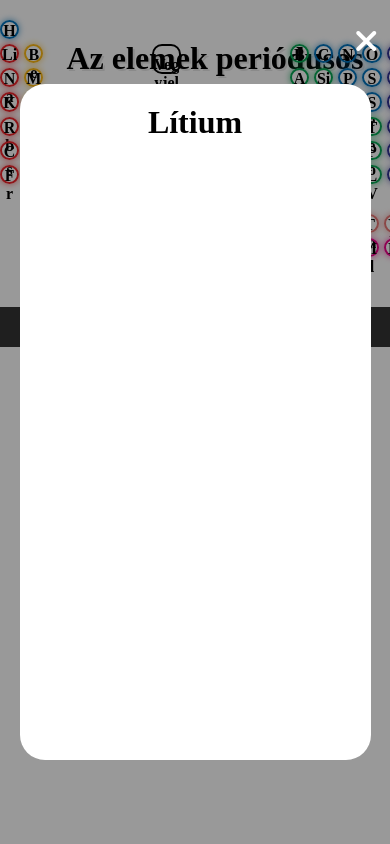
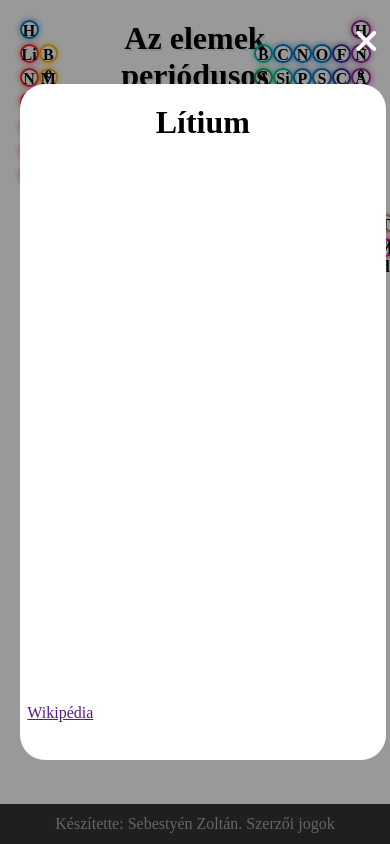
Before and after one commit to BronsonTheGoat/Periodic_table, a plain HTML site: page index.html in a window 390 px wide. Both pictures are taken after a click on the element "Li". Shown: the top 844 px of the page. Drawn offline with nearby package versions, Linux system fonts and the light colour scheme.

Commit message:
Korrekciók
Hibásan besorolt elemek, rossz grid megfogalmazás, felesleges változók kiiktatása

```diff
--- a/index.html
+++ b/index.html
@@ -47,7 +47,7 @@
             <p class="mass">Atomtömeg</p>
           </div>
         </div>
-        <div class="element basicmetal" id="5">
+        <div class="element metalloid" id="5">
           <p class="number">5</p>
           <h2 class="symbol">B</h2>
           <h4 class="name">Bór</h4>
@@ -101,7 +101,7 @@
           <h4 class="name">Alumínium</h4>
           <p class="mass"></p>
         </div>
-        <div class="element basicmetal" id="14">
+        <div class="element metalloid" id="14">
           <p class="number">14</p>
           <h2 class="symbol">Si</h2>
           <h4 class="name">Szilícium</h4>
@@ -209,13 +209,13 @@
           <h4 class="name">Gallium</h4>
           <p class="mass"></p>
         </div>
-        <div class="element nonmetal" id="">
+        <div class="element metalloid" id="">
           <p class="number">32</p>
           <h2 class="symbol">Ge</h2>
           <h4 class="name">Germánium</h4>
           <p class="mass"></p>
         </div>
-        <div class="element basicmetal" id="">
+        <div class="element metalloid" id="">
           <p class="number">33</p>
           <h2 class="symbol">As</h2>
           <h4 class="name">Arzén</h4>
@@ -323,13 +323,13 @@
           <h4 class="name">Ón</h4>
           <p class="mass"></p>
         </div>
-        <div class="element basicmetal" id="">
+        <div class="element metalloid" id="">
           <p class="number">51</p>
           <h2 class="symbol">Sb</h2>
           <h4 class="name">Antimon</h4>
           <p class="mass"></p>
         </div>
-        <div class="element basicmetal" id="">
+        <div class="element metalloid" id="">
           <p class="number">52</p>
           <h2 class="symbol">Te</h2>
           <h4 class="name">Tellúr</h4>
@@ -435,7 +435,7 @@
           <h4 class="name">Bizmut</h4>
           <p class="mass"></p>
         </div>
-        <div class="element basicmetal" id="">
+        <div class="element metalloid" id="">
           <p class="number">84</p>
           <h2 class="symbol">Po</h2>
           <h4 class="name">Polónium</h4>
@@ -851,6 +851,7 @@
 Rendszám, Vegyjel, Atomtömeg, Sűrűség, hétköznapi felhasználás, gyakori vegyületei, kísérlet videó
       -->
         <div class="imgbox"><img id="materialimage" src="" alt=""></div>
+        <iframe src="" width="90%" height="80%"></iframe>
         <a href="" id="wikilink" target="_blank"></a>
       </div>
     </div>
--- a/script.js
+++ b/script.js
@@ -1,34 +1,35 @@
 //onclick->open overlay->get all data from element cards and display on overlay
 //overlay also contets an image of the element, some basic information and a wiki-ink
 $(document).ready(function(){
+  alert("A weblap kifejezetten asztali használatra készült!\nMobil nézetben előfordulhatnak hibák!");
   $(".element").click(function() {
     //$("body").css("overflow", "hidden");
     let thisid = $(this).attr("id");
     let name = $(this).children(".name").text();
-    let source = "assets/" + name + ".jpg";
     let typename = $(this).children(".type").text();
-    let number = $(this).children(".number").text();
-    let symbol = $(this).children(".symbol").text();
-    let link = "https://hu.wikipedia.org/wiki/" + name;
+    let link = "https://hu.wikipedia.org/wiki/";
     //alert(thisid == "0" || thisid == "57-71" || thisid == "89-103");
-    $(".overlay").show(500, function(){
+    $(".overlay").show(300, function(){
       //Set the title of the overlay
       $(".materialname").text(name);
-      //Set the source and alt text of the image
-      /*$("#materialimage").attr("src", source);
-      $("#materialimage").attr("alt", name);*/
       //Set wikilink and it's text
-      /*$("#wikilink").attr("href", link);
-      $("#wikilink").text("Wikipédia");*/
+      $("#wikilink").attr("href", link + name);
+      $("#wikilink").text("Wikipédia");
       //Check if clicked Lanthanide or Actinide
       if (thisid == "57-71") {
         $(".materialname").text("Lantanoidák");
+        $("#wikilink").attr("href", link + "lantanoidák");
+        $("#wikilink").text("Wikipédia");
       } else if (thisid == "89-103") {
         $(".materialname").text("Aktinoidák");
+        $("#wikilink").attr("href", link + "aktinoidák");
+        $("#wikilink").text("Wikipédia");
       }
       //Check if slicked on any of the types
       if (thisid == "0") {
         $(".materialname").text(typename);
+        $("#wikilink").attr("href", link + typename);
+        $("#wikilink").text("Wikipédia");
       }
     });
   });
--- a/style.css
+++ b/style.css
@@ -11,17 +11,16 @@ body {
 
 .grid-container {
   display: grid;
-  grid-template-columns: auto auto auto auto auto auto auto auto auto auto auto auto auto auto auto auto auto
- auto;
-  grid-column-gap: 5px;
+  grid-template-columns: repeat(18, auto);
+  grid-column-gap: 0;
   grid-row-gap: 5px;
-  max-width: 100%;
-  margin-top: 20px;
+  max-width: 90vw;
+  margin: 20px auto;
 }
 
 .firstrow {
   grid-column: 2 / span 16;
-  height: calc(85vw / 18);
+  height: calc(70vw / 18);
 }
 
 .firstrow h1 {
@@ -36,6 +35,8 @@ body {
 }
 
 #black {
+  position: relative;
+  left: 20%;
   margin: auto;
   width: calc(85vw / 13);
   height: calc(85vw / 13);
@@ -95,16 +96,16 @@ body {
 
 .lanth-act {
   display: grid;
-  grid-template-columns: auto auto auto auto auto auto auto auto auto auto auto auto auto auto auto;
+  grid-template-columns: repeat(15, auto);
   grid-column-gap: 5px;
   grid-row-gap: 5px;
   max-width: 50%;
-  margin: 30px 0 20px 18%;
+  margin: 30px 0 20px 22%;
 }
 
 .key {
   display: grid;
-  grid-template-columns: auto auto auto auto auto auto auto auto auto auto;
+  grid-template-columns: repeat(10, auto);
   grid-column-gap: 5px;
   grid-row-gap: 5px;
   max-width: 50%;
@@ -244,7 +245,7 @@ body {
   height: 80%;
   background-color: #fff;
   border-radius: 25px;
-  //overflow-y: scroll;
+  padding: 0 2%;
 }
 
 .overview h1 {
@@ -252,7 +253,15 @@ body {
   margin-top: 20px;
 }
 
+.overview iframe {
+  border: none;
+  outline: none;
+}
+
 footer {
+  position: absolute;
+  bottom: 0;
+  width: 100vw;
   height: 40px;
   line-height: 40px;
   text-align: center;
@@ -272,12 +281,20 @@ footer a:hover {
 }
 
 @media only screen and (max-width: 1500px) {
+  .firstrow h1 {
+    margin-top: 0;
+  }
+
   .name, .mass, .type {
     display: none;
   }
 }
 
 @media only screen and (max-width: 768px) {
+  #black {
+    display: none;
+  }
+
   .number {
     display: none;
   }
```
